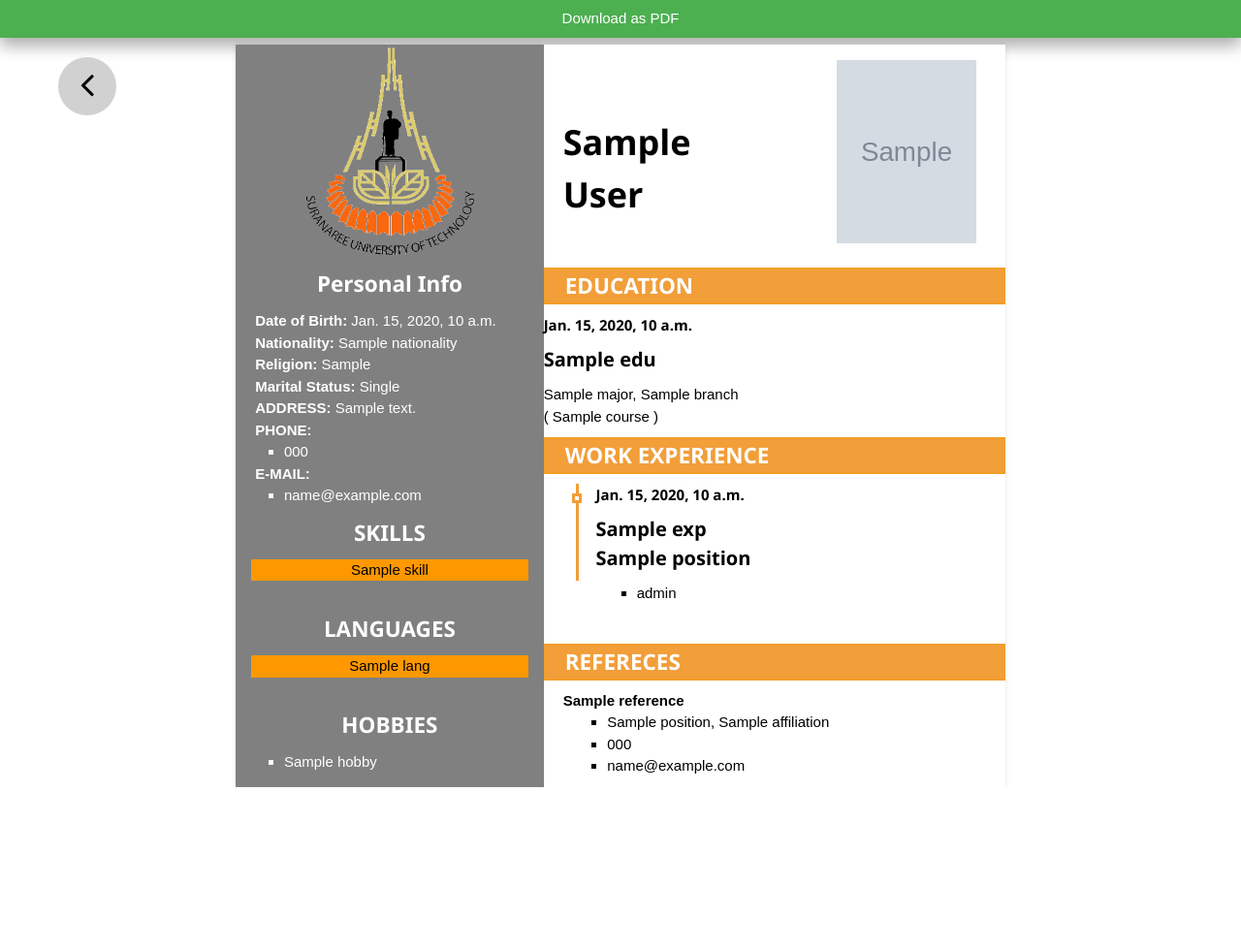
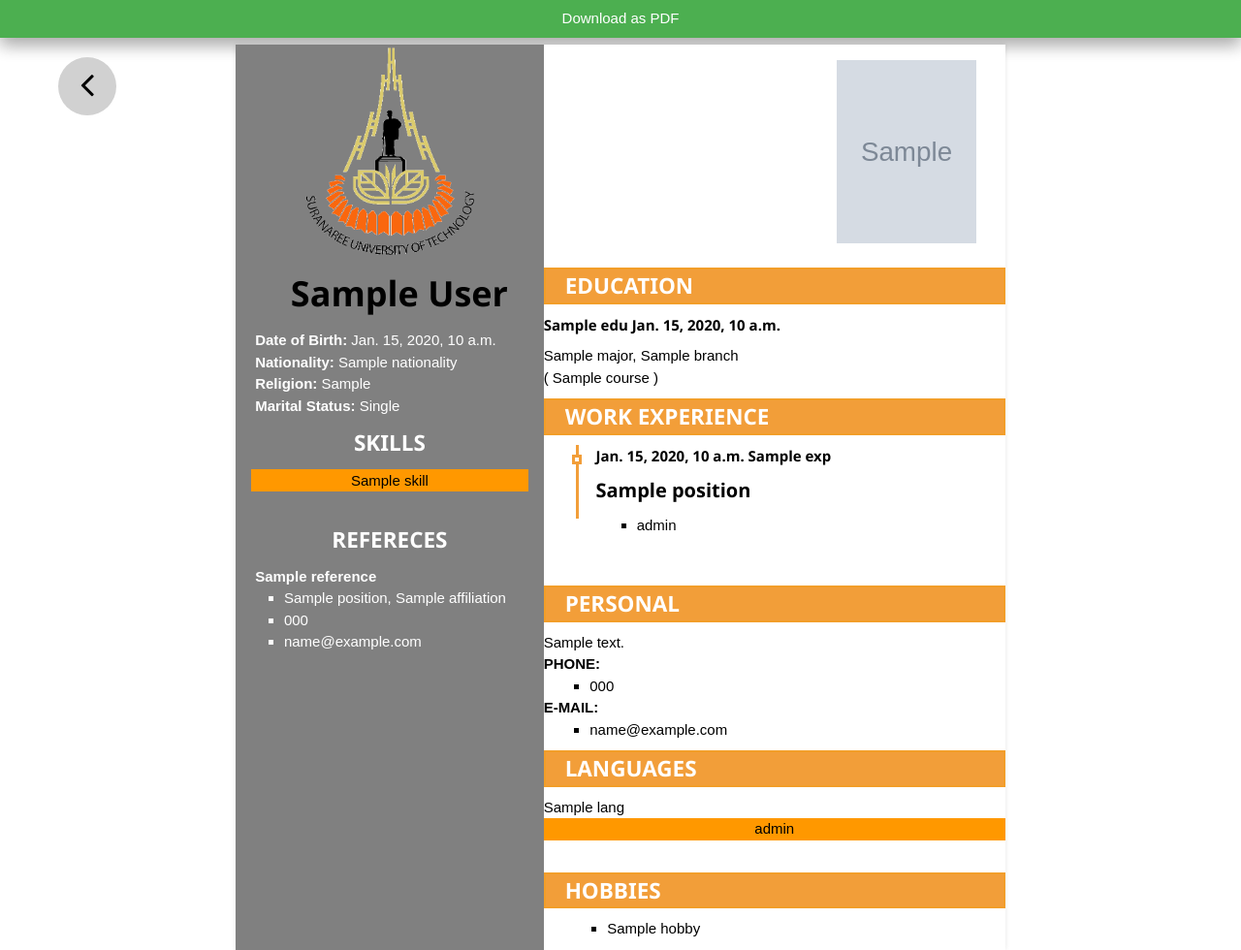
Before and after one commit to AdaFactor/ResumeProject, a Django app: template src/resumeSite/resumeApp/templates/resumeApp/resumeTemplate3.html in a window 1280 px wide. Shown: the whole page at 97% size. Before the commit the page ends 812 px from the top, so only its background shows below. Run offline with Django 3.2, Linux system fonts and the light colour scheme; the template is opened without the code that fills it: most values are stand-ins (such as "Sample title", 1, 10 or a date in 2020); grey boxes marked "Sample" are stand-in pictures; data that the repository does not hold is empty.

Commit message:
fix resume template3

```diff
--- a/src/resumeSite/resumeApp/templates/resumeApp/resumeTemplate3.html
+++ b/src/resumeSite/resumeApp/templates/resumeApp/resumeTemplate3.html
@@ -14,7 +14,9 @@
             <div id="bg-left" class="col-left">
                 <div>
                     <img class="img-logo" src="/static/images/sutLogo.png" alt=""><br>
-                    <h2 class="topic-left"><b>Personal Info</b></h2>
+                    <h1><b>{{student.first_name_en}} {{student.last_name_en}}</b></h1>
+
+                    {% comment %} <h2 class="topic-left"><b>Personal Info</b></h2> {% endcomment %}
                     <div class="content-left">
                         <b>Date of Birth: </b>
                         <label class="info-profile">{{student.birthday}}</label><br>
@@ -24,24 +26,6 @@
                         <label class="info-profile">{{student.get_religion_display}}</label><br>
                         <b>Marital Status: </b>
                         <label class="info-profile">Single</label><br>
-                        <b>ADDRESS: </b>
-                        <label class="info-profile">{{student.address_en}}</label><br>
-                        <b>PHONE: </b>
-                        <ul class="content">
-                            {% for phone in student.phone_no %}
-                            <li>{{phone}}</li>
-                            {% empty %}
-                            <li>No phone number</li>
-                            {% endfor %}
-                        </ul>
-                        <b>E-MAIL: </b>
-                        <ul class="content">
-                            {% for email in student.email %}
-                            <li>{{email}}</li>
-                            {% empty %}
-                            <li>No Email Address</li>
-                            {% endfor %}
-                        </ul>
                     </div>
 
                     <h2 class="topic-left"><b>SKILLS</b></h2>
@@ -56,26 +40,13 @@
                         {% endfor %}
                     </div>
 
-                    <h2 class="topic-left"><b>LANGUAGES</b></h2>
-                    <div class="w3-container">
-                        {% for lang in student.get_language %}
-                            <div class="w3-light-grey">
-                                <div class="w3-container w3-orange w3-center" style="width:{{lang.level}}%">{{lang.name}}</div>
-                            </div><br>
-                        {% empty %}
-                            <h4>No languages</h4>
-                        {% endfor %}
-
-                    </div>
-
-                    <h2 class="topic-left"><b>HOBBIES</b></h2>
+                    <h2 class="topic-left"><b>REFERECES</b></h2>
                     <div class="content-left">
+                        <b> {{student.reference.advisor_name}} </b>
                         <ul class="content">
-                            {% for hobby in student.get_hobby %}
-                                <li>{{hobby}}</li>
-                            {% empty %}
-                                <li>No Hobby</li>
-                            {% endfor %}
+                            <li> {{student.reference.position}}, {{student.reference.affiliation}}</li>
+                            <li>{{student.reference.phone_no}}</li>
+                            <li>{{student.reference.email|first}}</li>
                         </ul>
                     </div>
                 </div>
@@ -85,7 +56,6 @@
             <div class="col-right">
                 <div class="col-container">
                     <div class="col-right">
-                        <h1><b>{{student.first_name_en}} {{student.last_name_en}}</b></h1>
                     </div>
                     <div class="col-left">
                         {% if student.profile_image %}
@@ -100,10 +70,9 @@
                     <h2 class="topic-right"><b>EDUCATION</b></h2>
                     <div>
                         {% for edu in student.education.all %}
-                            <div class="column">
-                                <div class="title">
-                                    <h3><b> {{edu.time_period}} </b></h3>
-                                    <h4><b> {{edu.academy_name}} </b></h4>
+                            <div class="column education">
+                                <div class="title ">
+                                    <h3><b>{{edu.academy_name}} {{edu.time_period}} </b></h3>
                                 </div>
                                 <div class="description">
                                     <p>
@@ -123,8 +92,8 @@
                         {% for exp in student.experience.all %}
                             <div class="column">
                                 <div class="title">
-                                    <h3><b> {{exp.time_period}} </b></h3>
-                                    <h4><b> {{exp.company_name}} <br> {{exp.position}} </b></h4>
+                                    <h3><b> {{exp.time_period}} {{exp.company_name}} </b></h3>
+                                    <h4><b>{{exp.position}} </b></h4>
                                 </div>
                                 <ul class="content">
                                     {% for role in exp.get_role_list %}
@@ -140,13 +109,51 @@
 
                     </div>
 
-                    <h2 class="topic-right"><b>REFERECES</b></h2>
+                    <div class="col-container">
+                        <div class="per-lan">
+                            <h2 class="topic-right"><b>PERSONAL</b></h2>
+                            <div class="education">
+                                {% comment %} <b>ADDRESS: </b> {% endcomment %}
+                                <label class="info-profile">{{student.address_en}}</label><br>
+                                <b>PHONE: </b>
+                                <ul class="content">
+                                    {% for phone in student.phone_no %}
+                                    <li>{{phone}}</li>
+                                    {% empty %}
+                                    <li>No phone number</li>
+                                    {% endfor %}
+                                </ul>
+                                <b>E-MAIL: </b>
+                                <ul class="content">
+                                    {% for email in student.email %}
+                                    <li>{{email}}</li>
+                                    {% empty %}
+                                    <li>No Email Address</li>
+                                    {% endfor %}
+                                </ul>
+                            </div>
+                        </div>
+                        <div class="per-lan">
+                            <h2 class="topic-right"><b>LANGUAGES</b></h2>
+                            {% for lang in student.get_language %}
+                                {{lang.name}}
+                                <div class="w3-light-grey">
+                                    <div class="w3-container w3-orange w3-center" style="width:{{lang.level}}%">{{lang.level}}</div>
+                                </div><br>
+                            {% empty %}
+                                <h4>No languages</h4>
+                            {% endfor %}
+                        </div>
+                    </div>
+
+                    <h2 class="topic-right"><b>HOBBIES</b></h2>
                     <div class="refereces">
-                        <b> {{student.reference.advisor_name}} </b>
                         <ul class="content">
-                            <li> {{student.reference.position}}, {{student.reference.affiliation}}</li>
-                            <li>{{student.reference.phone_no}}</li>
-                            <li>{{student.reference.email|first}}</li>
+                            {% for hobby in student.get_hobby %}
+                                <li>{{hobby}}</li>
+                            {% empty %}
+                                <li>No Hobby</li>
+                            {% endfor %}
                         </ul>
                     </div>
                 </div>
--- a/src/resumeSite/resumeSite/settings.py
+++ b/src/resumeSite/resumeSite/settings.py
@@ -23,7 +23,7 @@ BASE_DIR = os.path.dirname(os.path.dirname(os.path.abspath(__file__)))
 SECRET_KEY = '%l-14k0cvf)0um5c(85fsr!=se!%)he*)odbu44#mrlg30q@gl'
 
 # SECURITY WARNING: don't run with debug turned on in production!
-DEBUG = False
+DEBUG = True
 
 ALLOWED_HOSTS = ['*']
 
```
Also changed, not shown: src/resumeSite/resumeApp/static/css/screens/template3_screen.css (+11 -1 lines).
